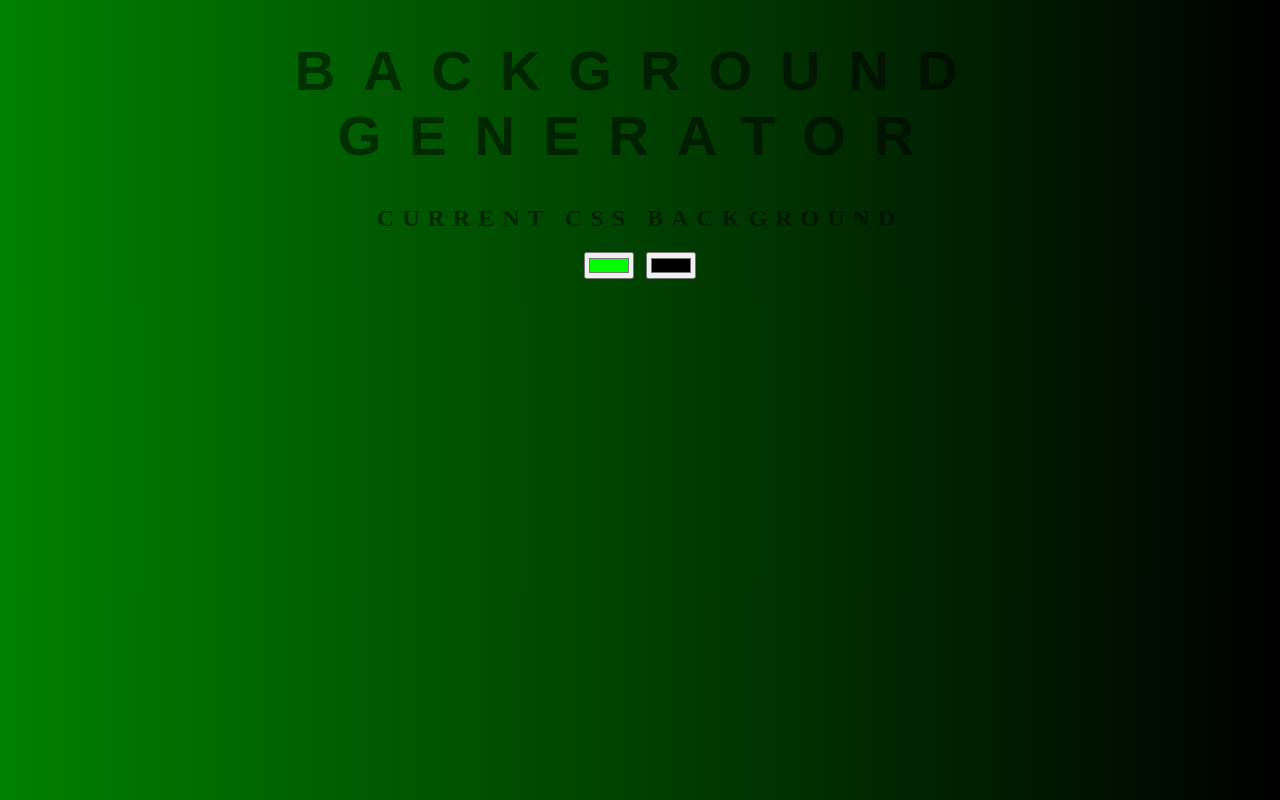
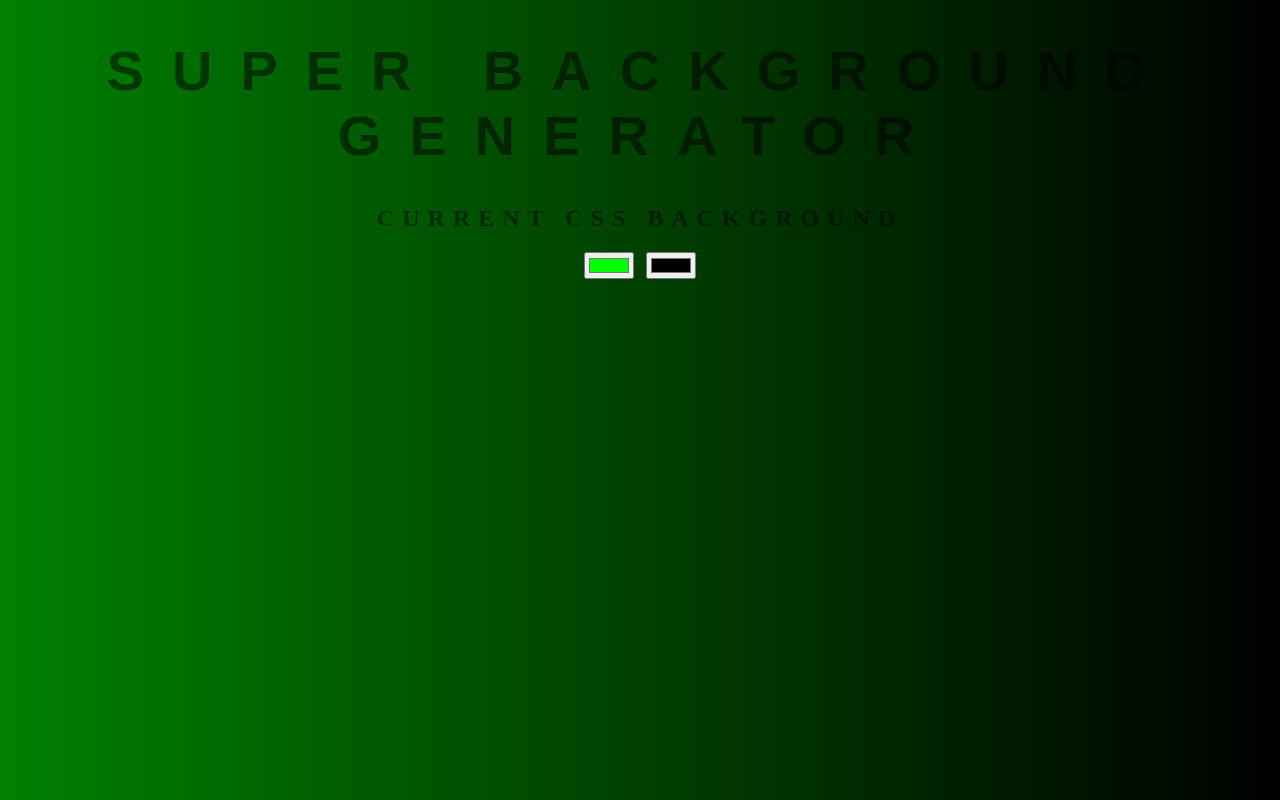
Before and after one commit to SSDesth/backgroungGenerator, a plain HTML site: page index.html in a window 1280 px wide. Drawn offline with Linux system fonts and the light colour scheme.

Commit message:
Cambio titulo

```diff
--- a/index.html
+++ b/index.html
@@ -6,7 +6,7 @@
 
 </head>
 <body>
-	<h1>Background generator</h1>
+	<h1>Super Background generator</h1>
 	<h2>Current css Background</h2>
 	<input class="color1" type="color" name="color1" value="#00ff00">
 	<input class="color2" type="color" name="color2" value="#000000">
```
